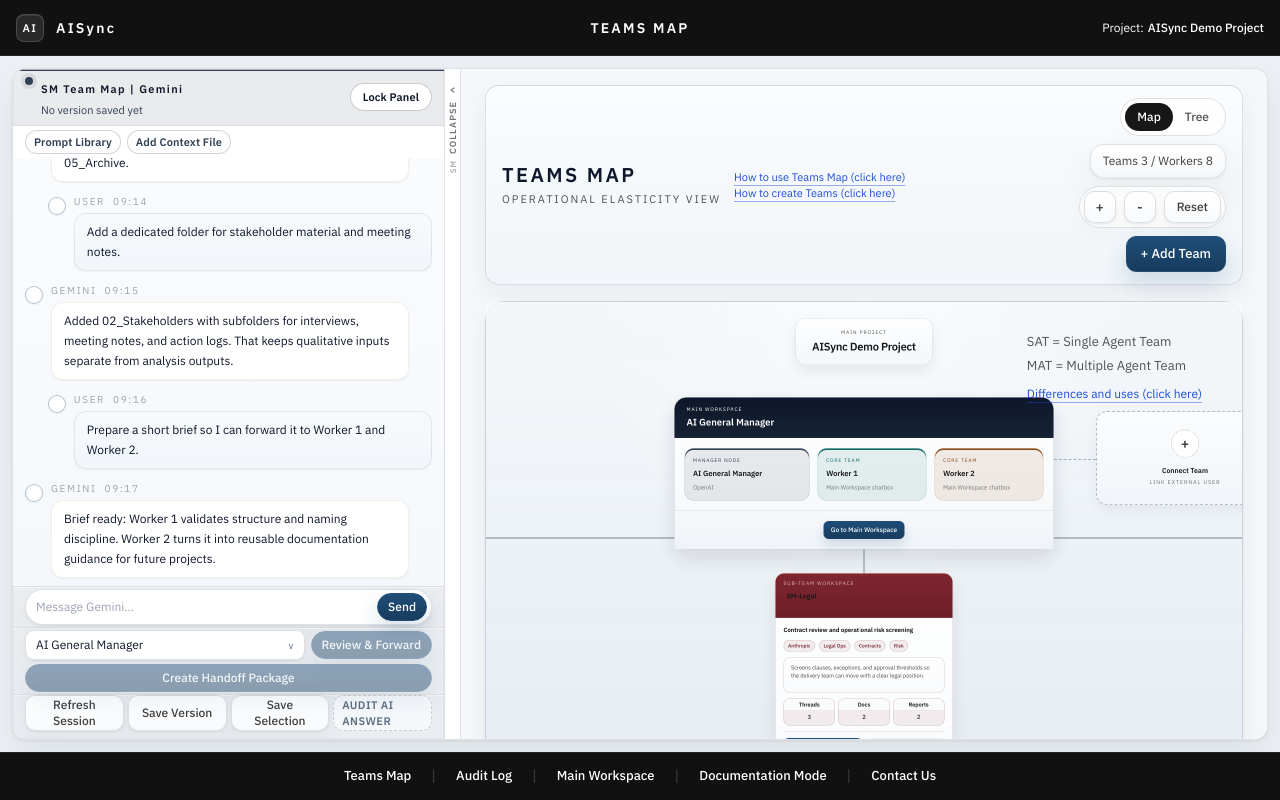
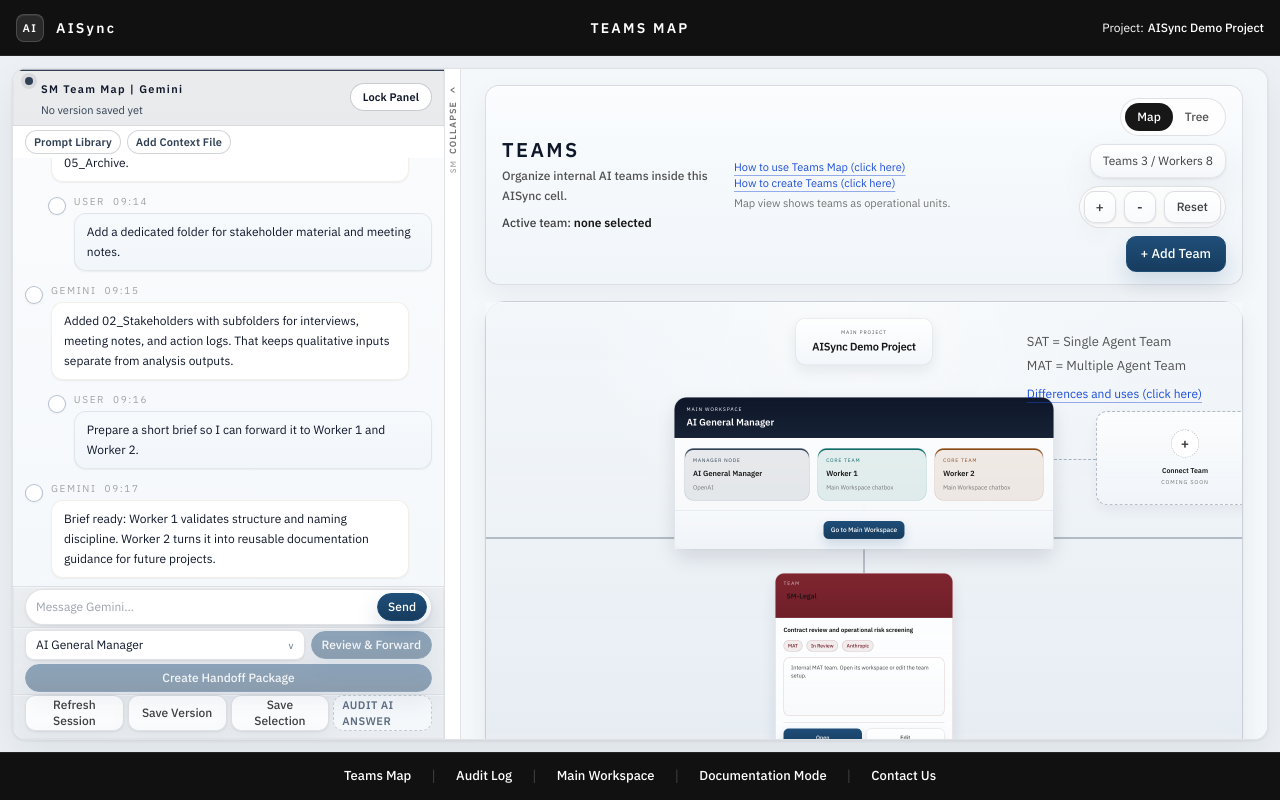
Before and after one commit to agustinestefanell/AISYNC-DEMO-MVP, a React (Vite) app: page / in a window 1280 px wide. Built offline with nearby package versions, Linux system fonts and the light colour scheme.

Commit message:
OE-MVP-04 simplify teams map tree

```diff
--- a/src/pages/PageD.tsx
+++ b/src/pages/PageD.tsx
@@ -236,7 +236,7 @@ function MapAddUserTeamAnchor({
           </div>
           <div className="mt-4 text-[14px] font-semibold text-neutral-900">Connect Team</div>
           <div className="mt-1 text-[11px] uppercase tracking-[0.16em] text-neutral-500">
-            Link external User
+            Coming Soon
           </div>
         </button>
       )}
@@ -285,7 +285,7 @@ function TreeAddUserTeamAnchor({ onClick }: { onClick: () => void }) {
           Connect Team
         </div>
         <div className="mt-1 text-[7px] uppercase tracking-[0.16em] text-neutral-500">
-          Link external User
+          Coming Soon
         </div>
       </button>
     </div>
@@ -447,27 +447,22 @@ function getMapCardDetails({
 }) {
   const narrative = getMapTeamNarrative(node.teamId);
   const providerLabel = getProviderDisplayName(node.provider);
-  const teamTag = teamSettings?.savingTag ?? 'TEAM';
+  const statusLabel = node.phaseState ?? 'Ready';
+  const typeLabel = node.teamType ?? 'MAT';
 
   if (node.type === 'senior_manager') {
     const isPromotedFamily = !isTopLevelUnit;
 
     return {
-      subtitle: isTopLevelUnit ? 'Sub-Team Workspace' : 'Elastic Sub-Manager',
-      functionLabel: isPromotedFamily ? 'Elastic branch coordination' : narrative.functionLabel,
+      subtitle: isTopLevelUnit ? 'Team' : 'Future Branch',
+      functionLabel: isPromotedFamily ? 'Prepared expansion path' : narrative.functionLabel,
       brief: isPromotedFamily
-        ? `Promoted from ${parentNode?.label ?? 'its parent lane'}, now coordinating an autonomous sub-family with its own two-worker operating queue.`
-        : narrative.teamBrief,
+        ? `Coming later: this branch can become its own team workspace when Organizational Elasticity is enabled.`
+        : `Internal ${typeLabel} team. Open its workspace or edit the team setup.`,
       tags: isPromotedFamily
-        ? [providerLabel, `Parent ${parentNode?.label ?? 'Lead'}`, 'Promoted lane']
-        : [providerLabel, ...narrative.teamTags, `Tag ${teamTag}`],
-      metrics: isPromotedFamily
-        ? []
-        : [
-            { label: 'Threads', value: String(counts.conversations) },
-            { label: 'Docs', value: String(counts.documents) },
-            { label: 'Reports', value: String(counts.reports) },
-          ],
+        ? [providerLabel, 'Coming later', `Parent ${parentNode?.label ?? 'Lead'}`]
+        : [typeLabel, statusLabel, providerLabel],
+      metrics: [],
       actionLabel: 'Open',
       secondaryActionLabel: 'Edit' as const,
       compact: false,
@@ -477,15 +472,11 @@ function getMapCardDetails({
 
   if (isDirectUnit) {
     return {
-      subtitle: 'Direct Team Workspace',
+      subtitle: 'Core Branch',
       functionLabel: narrative.functionLabel,
-      brief: narrative.teamBrief,
-      tags: [providerLabel, ...narrative.teamTags, `Tag ${teamTag}`],
-      metrics: [
-        { label: 'Threads', value: String(counts.conversations) },
-        { label: 'Docs', value: String(counts.documents) },
-        { label: 'Reports', value: String(counts.reports) },
-      ],
+      brief: `Visible branch inside the General Team. Open its workspace or edit the branch setup.`,
+      tags: ['Core', statusLabel, providerLabel],
+      metrics: [],
       actionLabel: 'Open',
       secondaryActionLabel: 'Edit' as const,
       compact: false,
@@ -495,16 +486,12 @@ function getMapCardDetails({
 
   const isWorkerInPromotedFamily = parentNode?.type === 'senior_manager' && parentNode.parentId !== 'gm_1';
   return {
-    subtitle: isWorkerInPromotedFamily ? 'Branch Worker' : 'Team Worker',
+    subtitle: isWorkerInPromotedFamily ? 'Future Worker' : 'Worker',
     functionLabel: narrative.workerFunction,
     brief: isWorkerInPromotedFamily
-      ? `Executes the autonomous branch under ${parentNode?.label}, keeping that promoted family separate from the parent worker block.`
-      : narrative.workerBrief,
-    tags: [
-      providerLabel,
-      isWorkerInPromotedFamily ? `Family ${parentNode?.label}` : `Team ${teamTag}`,
-      'Execution',
-    ],
+      ? `Coming later branch worker under ${parentNode?.label}.`
+      : `Worker branch inside this team workspace.`,
+    tags: [typeLabel, providerLabel, 'Ready'],
     metrics: [],
     actionLabel: 'Open',
     secondaryActionLabel: 'Edit' as const,
@@ -1808,6 +1795,7 @@ function TreeStructureView({
             const childCount = getChildNodes(layoutNodes, node.id).length;
             const isTopLevelUnit = node.parentId === generalManager.id;
             const isDirectUnit = isTopLevelUnit && node.type === 'worker';
+            const isActiveTeam = activeTeamRootId === node.id && node.type === 'senior_manager';
             const cardDetails = getMapCardDetails({
               node,
               parentNode,
@@ -1948,7 +1936,7 @@ function TreeStructureView({
                   compact={cardDetails.compact && childCount === 0}
                   outlineOnly={cardDetails.outlineOnly}
                   isSat={node.teamType === 'SAT'}
-                  active={node.id === activeTeamRootId}
+                  active={isActiveTeam}
                   actionLabel={cardDetails.actionLabel}
                   secondaryActionLabel={cardDetails.secondaryActionLabel}
                   onPrimaryAction={() => onOpenWorkspace(node)}
@@ -2080,6 +2068,7 @@ function TreeOverviewView({
             const boxColor = isManagerFamilyNode ? theme.ribbon : theme.accent;
             const boxBorder = isManagerFamilyNode ? theme.border : getFamilyColor(theme.accent, 0.28);
             const isSatNode = node.teamType === 'SAT';
+            const isActiveTeam = activeTeamRootId === node.id && node.type === 'senior_manager';
 
             return (
               <div
@@ -2115,6 +2104,18 @@ function TreeOverviewView({
                     }}
                   >
                     SAT
+                  </div>
+                ) : null}
+                {isActiveTeam ? (
+                  <div
+                    className="absolute left-1.5 top-1.5 rounded-[7px] border px-1.5 py-0.5 text-[8px] font-semibold leading-none text-white"
+                    style={{
+                      borderColor: 'rgba(15, 23, 42, 0.14)',
+                      background: 'rgba(15,23,42,0.92)',
+                      boxShadow: '0 2px 6px rgba(15,23,42,0.1)',
+                    }}
+                  >
+                    Active
                   </div>
                 ) : null}
                 <div className="flex h-full w-full flex-col items-center justify-center gap-1.5 px-2 py-2">
@@ -2395,15 +2396,9 @@ export function PageD() {
   };
 
   const openConnectTeamModal = () => {
-    setConnectTeamDraft(
-      externalConnection
-        ? { ...externalConnection }
-        : {
-            ...createInitialConnectTeamDraft(),
-            hostTeamId: topLevelUnits[0]?.teamId ?? '',
-          },
+    setToast(
+      'Connect Team is coming soon. This MVP currently supports internal teams inside one AISync cell.',
     );
-    setShowConnectTeamModal(true);
   };
 
   const handleToggleSharedObject = (objectId: TeamSharedObject) => {
@@ -2846,9 +2841,13 @@ export function PageD() {
             }}
           >
             <div className="min-w-0">
-              <h1 className="ui-title text-[20px] uppercase tracking-[0.12em]">Teams Map</h1>
-              <div className="mt-1 text-[11px] uppercase tracking-[0.18em] text-neutral-600">
-                Operational Elasticity View
+              <h1 className="ui-title text-[20px] uppercase tracking-[0.12em]">Teams</h1>
+              <div className="mt-1 text-[12px] font-medium leading-5 text-neutral-600">
+                Organize internal AI teams inside this AISync cell.
+              </div>
+              <div className="mt-2 text-[12px] font-medium text-neutral-700">
+                Active team:{' '}
+                <span className="font-semibold text-neutral-900">{activeTeamLabel ?? 'none selected'}</span>
               </div>
             </div>
             <div className="flex min-w-0 flex-col items-start gap-0 text-[11px] leading-4">
@@ -2858,6 +2857,11 @@ export function PageD() {
               <HowToLink onClick={() => setActiveHowTo('create-teams')}>
                 How to create Teams
               </HowToLink>
+              <div className="mt-1 text-[11px] leading-4 text-neutral-500">
+                {viewMode === 'map'
+                  ? 'Map view shows teams as operational units.'
+                  : 'Tree view shows hierarchy and future expansion paths.'}
+              </div>
             </div>
             <div className="flex flex-wrap items-center justify-start gap-2 md:justify-end">
               <div
@@ -3485,12 +3489,10 @@ export function PageD() {
               </div>
 
               <div className="text-xs text-neutral-600">
-                Add grows the team. Promote creates a new sub-manager branch from the selected
-                worker and seeds two child workers. Erase removes the selected agent or branch.
-                Refresh cycles the selected agent provider. Erase Team removes only the active
-                family scope shown in this Edit modal, never a different family. This modal
-                remains the primary place for elasticity operations so the map stays visually
-                clean.
+                Add grows the current team. Coming later: promote a worker into a Senior Manager
+                with its own subteam. Erase removes the selected agent or branch. Refresh cycles
+                the selected agent provider. Erase Team removes only the active family scope shown
+                in this Edit modal, never a different family.
               </div>
             </div>
 
```
